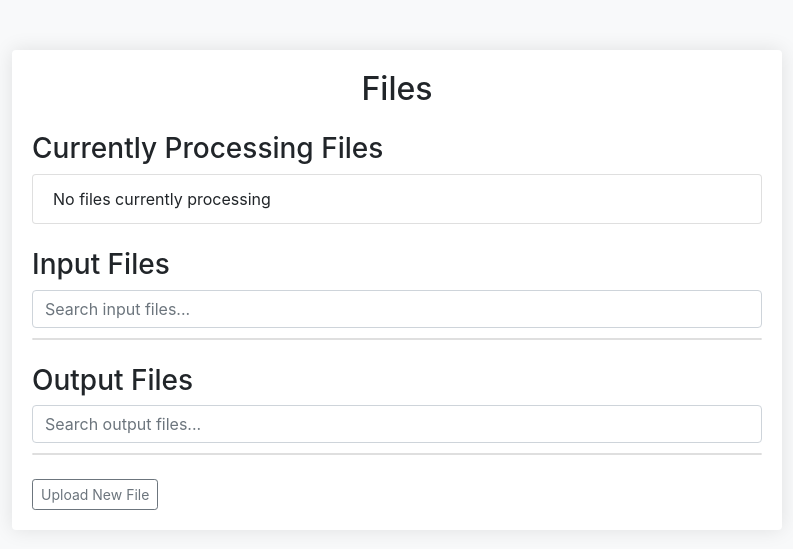
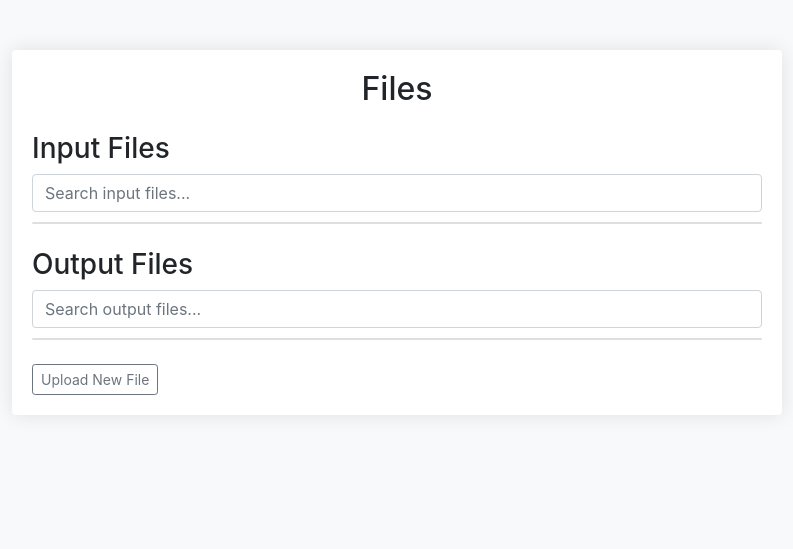
Before and after one commit to jgornet/cell-segmentation, a Flask app: template website/templates/files.html in a window 1280 px wide. Shown: the top 549 px of the page, without its empty margins (243-1036 px from the left). Run offline with Flask 3, Linux system fonts and the light colour scheme; the template is opened without the code that fills it, so the values that code supplies are empty; some libraries are stand-ins or nearby versions.

Commit message:
Removed redundant card in files.html

```diff
--- a/website/templates/files.html
+++ b/website/templates/files.html
@@ -41,21 +41,6 @@
             <div class="card-body">
                 <h2 class="card-title text-center mb-4">Files</h2>
                 <div id="error" class="alert alert-danger" style="display: none;"></div>
-
-                <h3>Currently Processing Files</h3>
-                <ul class="list-group mb-4">
-                    {% if running_tasks %}
-                        {% for task in running_tasks %}
-                            <li class="list-group-item d-flex justify-content-between align-items-center">
-                                {{ task }}
-                                <span class="badge badge-primary">Processing</span>
-                            </li>
-                        {% endfor %}
-                    {% else %}
-                        <li class="list-group-item">No files currently processing</li>
-                    {% endif %}
-                </ul>
-
                 <h3>Input Files</h3>
                 <input type="text" class="form-control search-box" id="inputSearch" placeholder="Search input files...">
                 <div class="scrollable-list mb-4">
```
